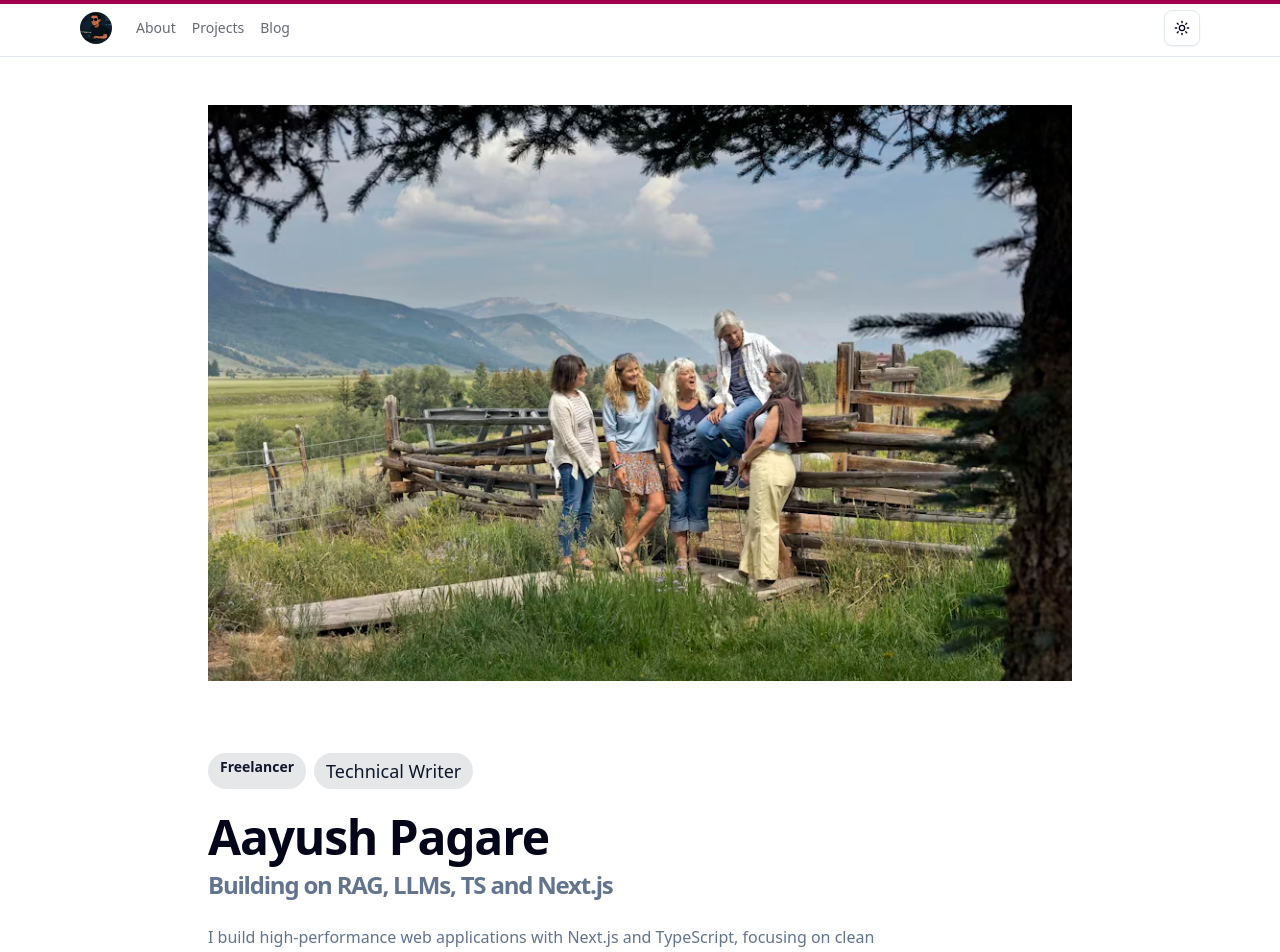
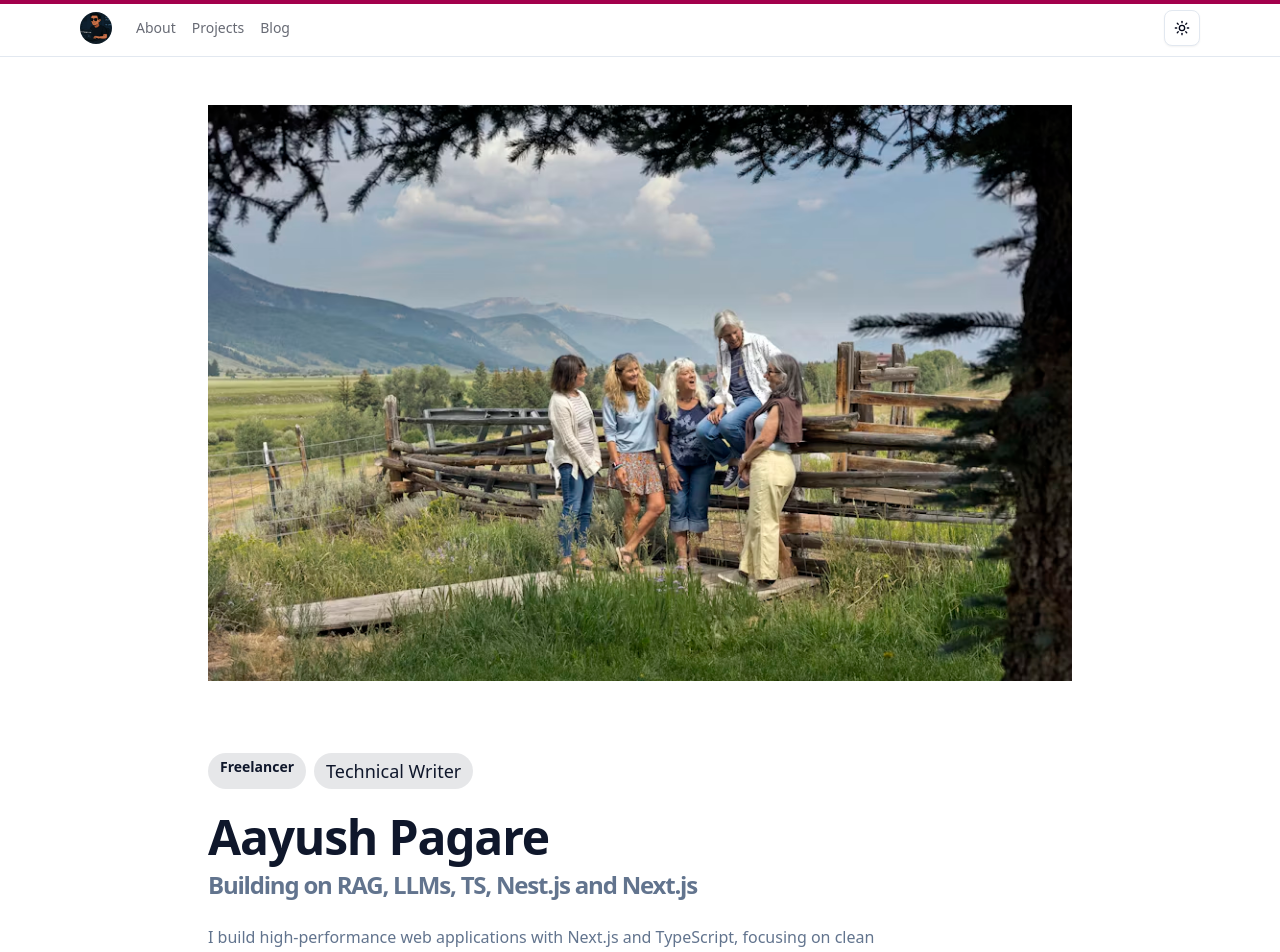
Before and after one commit to aayushpagare21-compcoder/apblog, a Next.js app: page / in a window 1280 px wide. Shown: the top 952 px of the page. Built offline with nearby package versions, Linux system fonts and the light colour scheme.

Commit message:
style: update hero section styling and add Nest.js to professional summary

```diff
--- a/components/landing/hero.tsx
+++ b/components/landing/hero.tsx
@@ -9,15 +9,15 @@ export default function Hero() {
         <div className="inline-block px-3 py-1 rounded-full bg-primary/10 text-primary text-sm font-bold">
           Freelancer
         </div>
-        <div className="inline-block px-3 py-1 rounded-full bg-primary/10 text-primary text-lg font-medium">
+        <div className="inline-block px-3 py-1 rounded-full bg-primary/10 text-primary text-lg font-medium pankaj">
           Technical Writer
         </div>
       </div>
 
       <h1 className="text-4xl font-bold tracking-tight sm:text-5xl">
-        <span className="block">Aayush Pagare</span>
-        <span className="block mt-2 text-xl sm:text-2xl text-muted-foreground">
-          Building on RAG, LLMs, TS and Next.js
+        <span className="block text-primary">Aayush Pagare</span>
+        <span className="block mt-2 text-xl sm:text-2xl text-muted-foreground new-cls">
+          Building on RAG, LLMs, TS, Nest.js and Next.js
         </span>
       </h1>
 
```
